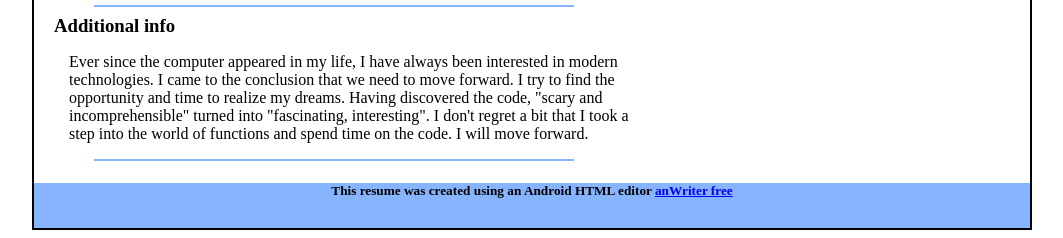
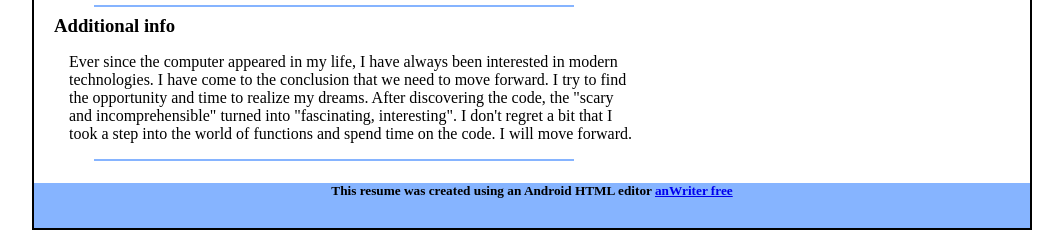
Before and after one commit to apolon15/cv, a plain HTML site: page index.html in a window 1280 px wide. Shown: the part 1692-1930 px from the top of the page, without its empty margins (108-1171 px from the left). Drawn offline with Linux system fonts and the light colour scheme.

Commit message:
Update index.html

```diff
--- a/index.html
+++ b/index.html
@@ -234,9 +234,9 @@
                 <hr>
                 <h3>Additional info</h3>
                 <p>Ever since the computer appeared in my life, I have always been interested in modern technologies.
-                    I came to the conclusion that we need to move forward.
+                    I have come to the conclusion that we need to move forward.
                     I try to find the opportunity and time to realize my dreams.
-                    Having discovered the code, "scary and incomprehensible" turned into "fascinating, interesting".
+                    After discovering the code, the "scary and incomprehensible" turned into "fascinating, interesting".
                     I don't regret a bit that I took a step into the world of functions and spend time on the code.
                     I will move forward.
                 </p>
```
